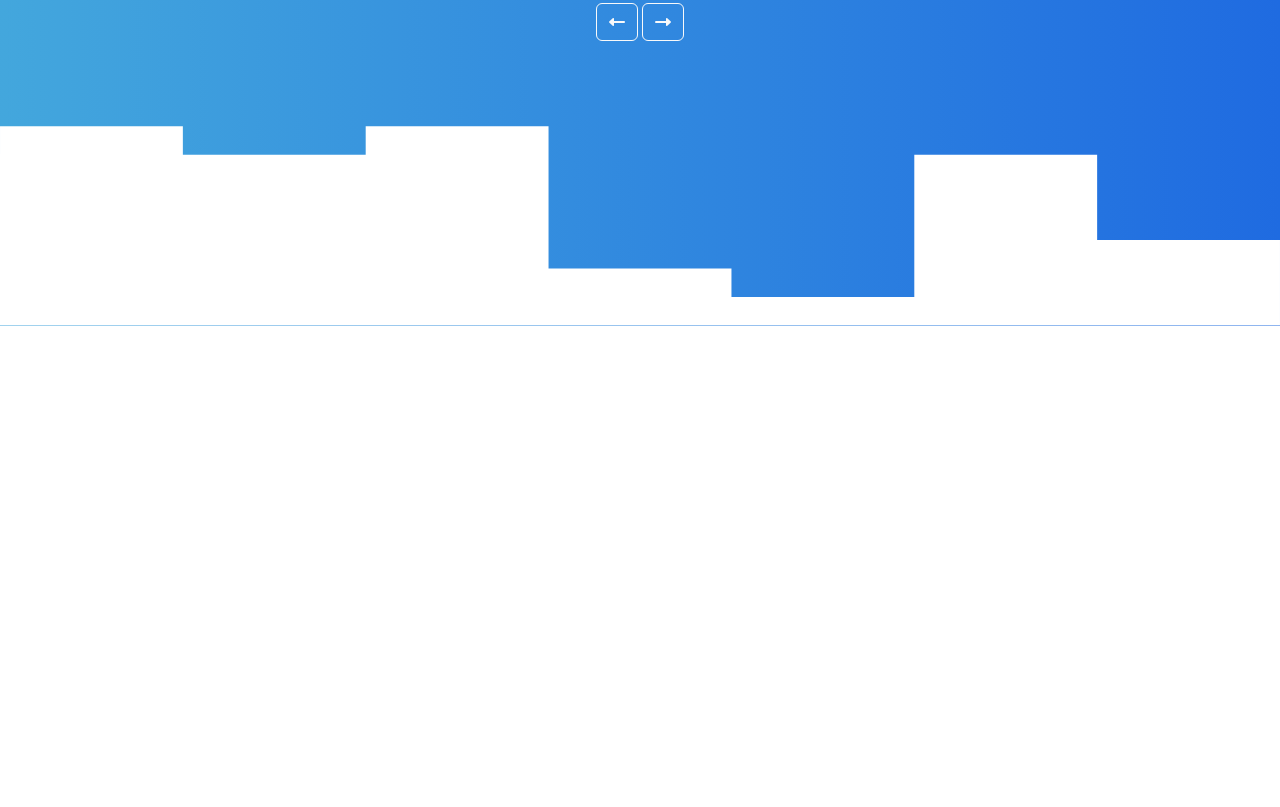
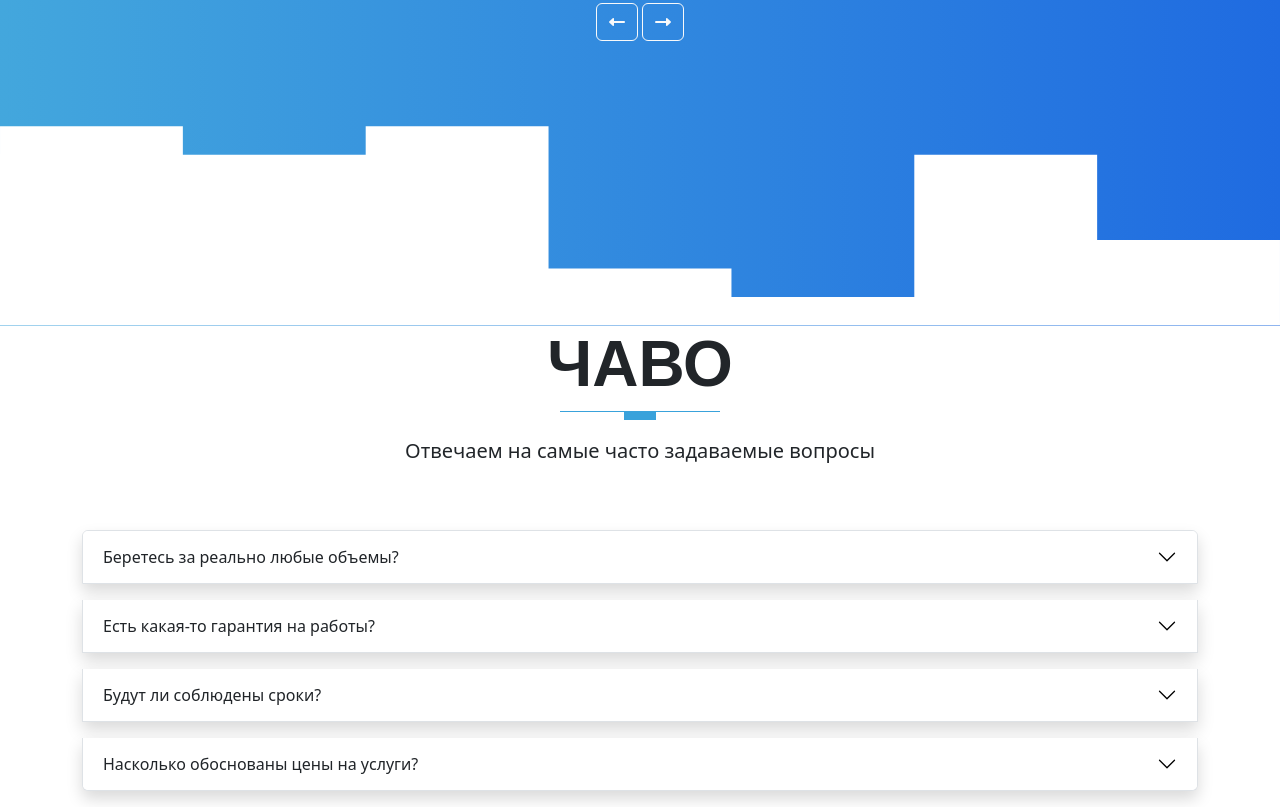
Before and after one commit to Takerumi/welder-site, a website: page index.html in a window 1280 px wide. Shown: the part 3803-4610 px from the top of the page. Before the commit the page ends 4129 px from the top, so only its background shows below. Drawn offline with Linux system fonts and the light colour scheme.

Commit message:
Complete faq accordion section

```diff
--- a/index.html
+++ b/index.html
@@ -333,7 +333,7 @@
         <div class="row text-center text-white">
           <h3 class="display-3 fw-bold">Отзывы</h3>
           <hr style="width: 100px; height: 3px" class="mx-auto" />
-          <p class="lead pt-1">что о нас говорят наши клиенты</p>
+          <p class="lead pt-1">Что о нас говорят наши клиенты</p>
         </div>
 
         <!-- начало карусели -->
@@ -463,6 +463,76 @@
       <svg xmlns="http://www.w3.org/2000/svg" viewBox="0 0 1440 320"><path fill="#fff" fill-opacity="1" d="M0,320L0,96L205.7,96L205.7,128L411.4,128L411.4,96L617.1,96L617.1,256L822.9,256L822.9,288L1028.6,288L1028.6,128L1234.3,128L1234.3,224L1440,224L1440,320L1234.3,320L1234.3,320L1028.6,320L1028.6,320L822.9,320L822.9,320L617.1,320L617.1,320L411.4,320L411.4,320L205.7,320L205.7,320L0,320L0,320Z"></path></svg>
     </section>
 
+    <!-- Секция ЧАВО  -->
+    <section id="faq" class="faq">
+      <div class="container">
+        <div class="row text-center">
+          <h2 class="display-3 fw-bold text-uppercase">ЧАВО</h2>
+          <div class="heading-line"></div>
+          <p class="lead">Отвечаем на самые часто задаваемые вопросы</p>
+        </div>
+        <!-- Аккордеон -->
+        <div class="row mt-5">
+          <div class="col-md-12">
+            <div class="accordion" id="accordionFaq">
+              <!-- Вопрос #1 -->
+              <div class="accordion-item shadow mb-3">
+                <h2 class="accordion-header" id="headingOne">
+                  <button class="accordion-button collapsed" type="button" data-bs-toggle="collapse" data-bs-target="#collapseOne" aria-expanded="true" aria-controls="collapseOne">
+                    Беретесь за реально любые объемы?
+                  </button>
+                </h2>
+                <div id="collapseOne" class="accordion-collapse collapse" aria-labelledby="headingOne" data-bs-parent="#accordionFaq">
+                  <div class="accordion-body">
+                    Наша компания предлагает сварку изделий любого вида. Мы ежедневно производим до 3000 однотипных сварочных операций, но это абсолютно не мешает нам выполнять ваши заказы. Каждый заказ ценен для нас, поскольку разносторонние задачи развивают профессиональные навыки компании.
+                  </div>
+                </div>
+              </div>
+              <!-- Вопрос #2 -->
+              <div class="accordion-item shadow mb-3">
+                <h2 class="accordion-header" id="headingTwo">
+                  <button class="accordion-button collapsed" type="button" data-bs-toggle="collapse" data-bs-target="#collapseTwo" aria-expanded="false" aria-controls="collapseTwo">
+                    Есть какая-то гарантия на работы?
+                  </button>
+                </h2>
+                <div id="collapseTwo" class="accordion-collapse collapse" aria-labelledby="headingTwo" data-bs-parent="#accordionFaq">
+                  <div class="accordion-body">
+                    На все изготовленные изделия и работы мы предоставляем гарантию в 1 год. Мы осознаем, что всех ошибок в работе избежать невозможно. Поэтому при обнаружении дефектов в изделиях, мы быстро исправим недочеты.
+                  </div>
+                </div>
+              </div>
+              <!-- Вопрос #3 -->
+              <div class="accordion-item shadow mb-3">
+                <h2 class="accordion-header" id="headingThree">
+                  <button class="accordion-button collapsed" type="button" data-bs-toggle="collapse" data-bs-target="#collapseThree" aria-expanded="false" aria-controls="collapseThree">
+                    Будут ли соблюдены сроки?
+                  </button>
+                </h2>
+                <div id="collapseThree" class="accordion-collapse collapse" aria-labelledby="headingThree" data-bs-parent="#accordionFaq">
+                  <div class="accordion-body">
+                    Наша компания берет на себя всю финансовую ответственность за сроки выполнения сварочных работ. Мы сотрудничаем сразу с несколькими компаниями, которые также берут на себя финансовую ответственность за сроки. Однако они осуществляют это только для заказов больших объемов.
+                  </div>
+                </div>
+              </div>
+              <!-- Вопрос #4 -->
+              <div class="accordion-item shadow mb-3">
+                <h2 class="accordion-header" id="headingFour">
+                  <button class="accordion-button collapsed" type="button" data-bs-toggle="collapse" data-bs-target="#collapseFour" aria-expanded="false" aria-controls="collapseFour">
+                    Насколько обоснованы цены на услуги?
+                  </button>
+                </h2>
+                <div id="collapseFour" class="accordion-collapse collapse" aria-labelledby="headingFour" data-bs-parent="#accordionFaq">
+                  <div class="accordion-body">
+                    Наша компания предлагает максимально реальные цены на все сварочные и другие услуги с учетом всех коэффициентов удорожания и удешевления. Мы стремимся создать комфортные условия для своих клиентов, чтобы они могли самостоятельно производить просчеты, ориентируясь на рыночные цены.
+                  </div>
+                </div>
+              </div>
+            </div>
+          </div>
+        </div>
+      </div>
+    </section>
+
     <!-- Bootstrap 5 Scripts -->
     <script src="assets/js/bootstrap.bundle.js"></script>
   </body>
--- a/scss/style.scss
+++ b/scss/style.scss
@@ -13,3 +13,4 @@
 @use 'sections/campanies';
 @use 'sections/services';
 @use 'sections/testimonials';
+@use 'sections/faq';
```
Also changed, not shown: scss/sections/_faq.scss (added).
